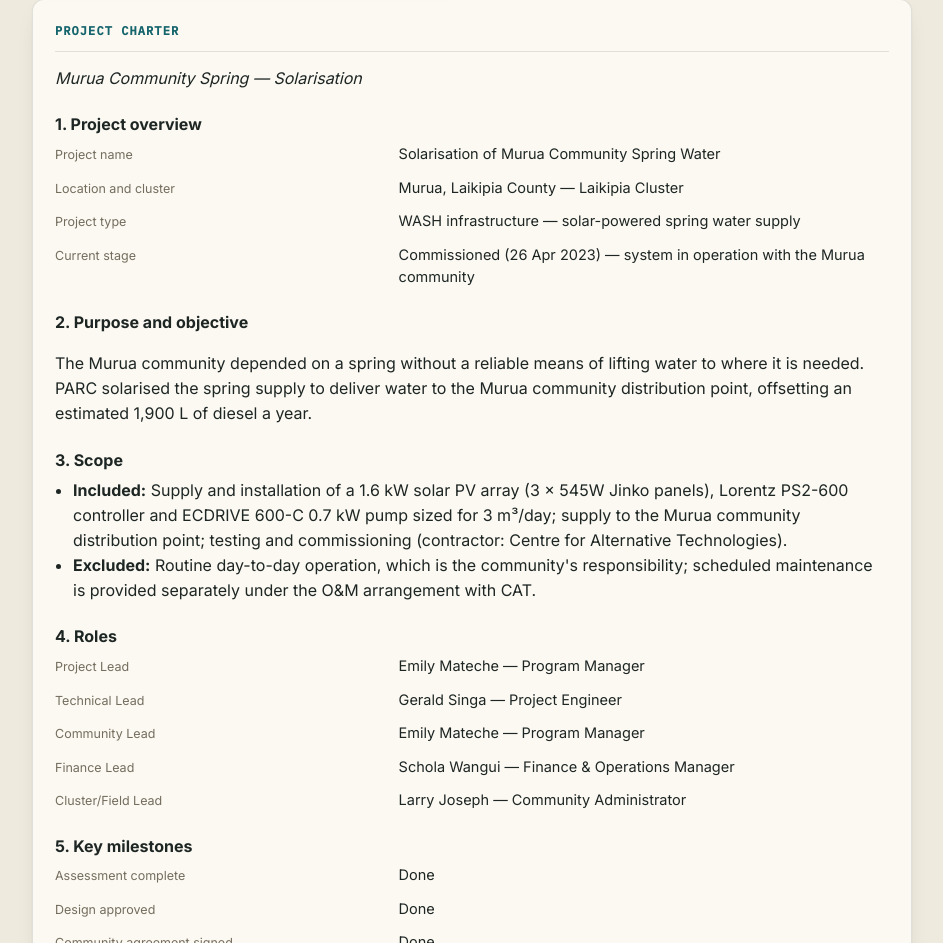
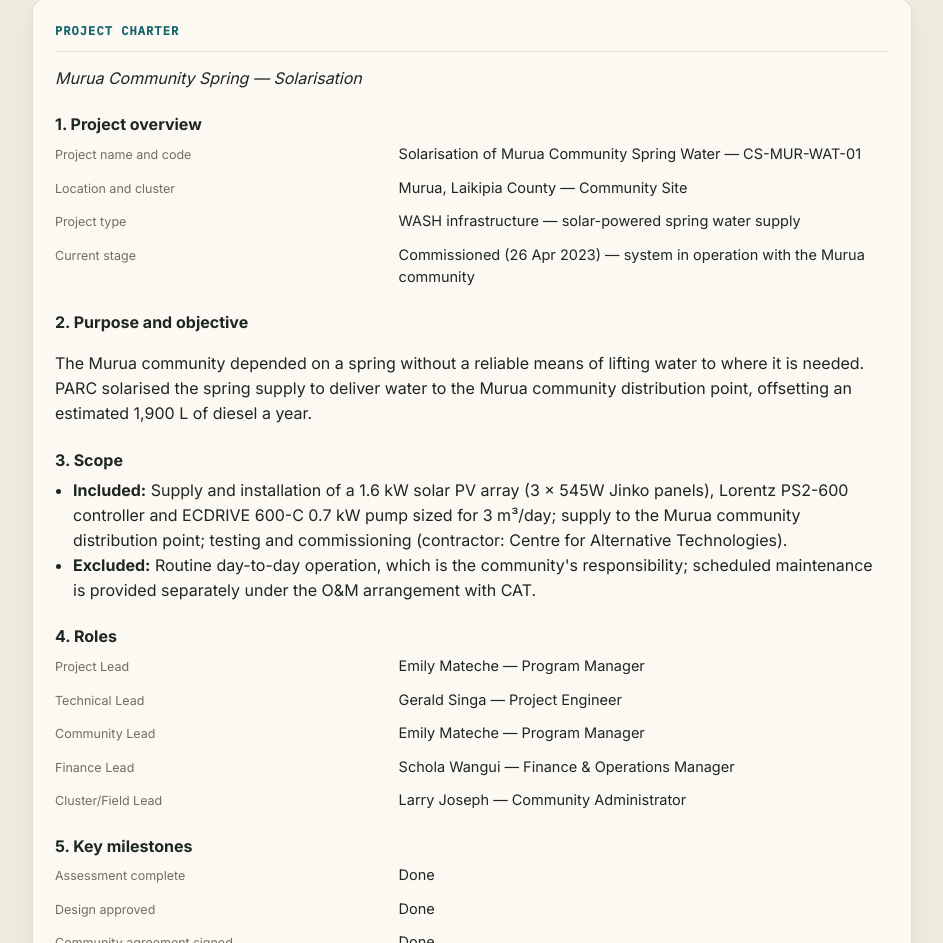
Before and after one commit to projectparc/parc-community-projects, a plain HTML site: page murua.html in a window 1280 px wide. Shown: the part 1558-2501 px from the top of the page, without its empty margins (168-1111 px from the left). Drawn offline with Linux system fonts and the light colour scheme.

Commit message:
Add project code from technical tracker to murua charter

```diff
--- a/murua.html
+++ b/murua.html
@@ -326,7 +326,7 @@ footer .updated { font-size: 11.5px; color: var(--muted); font-family: "IBM Plex
   <h2>Project charter</h2>
   <p style="margin:0 0 4px;font-style:italic">Murua Community Spring — Solarisation</p>
   <h3 style="margin:22px 0 6px;font-size:1rem">1. Project overview</h3>
-  <dl class="spec"><div class="spec-row"><dt>Project name</dt><dd>Solarisation of Murua Community Spring Water</dd></div><div class="spec-row"><dt>Location and cluster</dt><dd>Murua, Laikipia County — Laikipia Cluster</dd></div><div class="spec-row"><dt>Project type</dt><dd>WASH infrastructure — solar-powered spring water supply</dd></div><div class="spec-row"><dt>Current stage</dt><dd>Commissioned (26 Apr 2023) — system in operation with the Murua community</dd></div></dl>
+  <dl class="spec"><div class="spec-row"><dt>Project name and code</dt><dd>Solarisation of Murua Community Spring Water — CS-MUR-WAT-01</dd></div><div class="spec-row"><dt>Location and cluster</dt><dd>Murua, Laikipia County — Community Site</dd></div><div class="spec-row"><dt>Project type</dt><dd>WASH infrastructure — solar-powered spring water supply</dd></div><div class="spec-row"><dt>Current stage</dt><dd>Commissioned (26 Apr 2023) — system in operation with the Murua community</dd></div></dl>
   <h3 style="margin:22px 0 6px;font-size:1rem">2. Purpose and objective</h3>
   <p>The Murua community depended on a spring without a reliable means of lifting water to where it is needed. PARC solarised the spring supply to deliver water to the Murua community distribution point, offsetting an estimated 1,900 L of diesel a year.</p>
   <h3 style="margin:22px 0 6px;font-size:1rem">3. Scope</h3>
```
